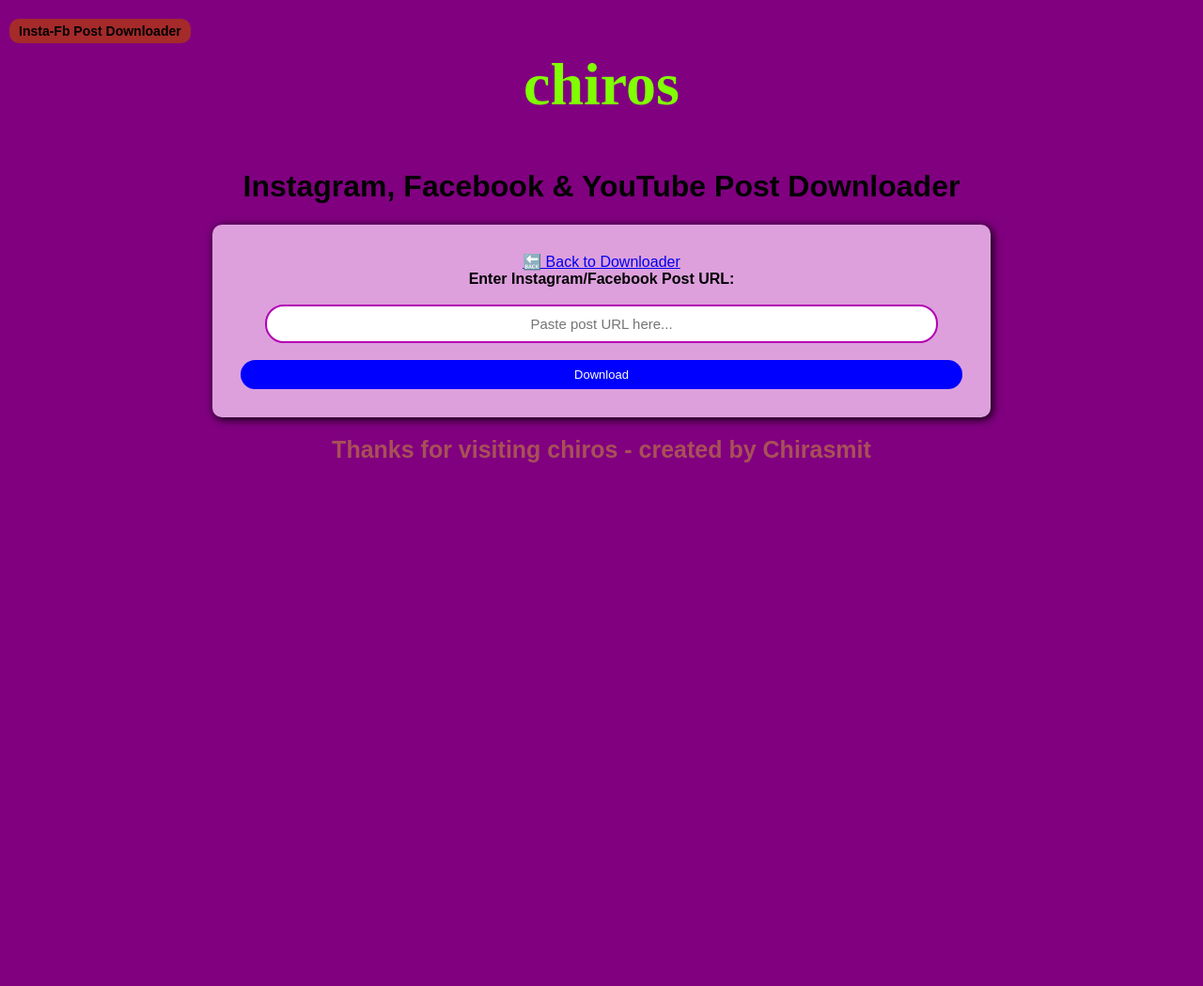
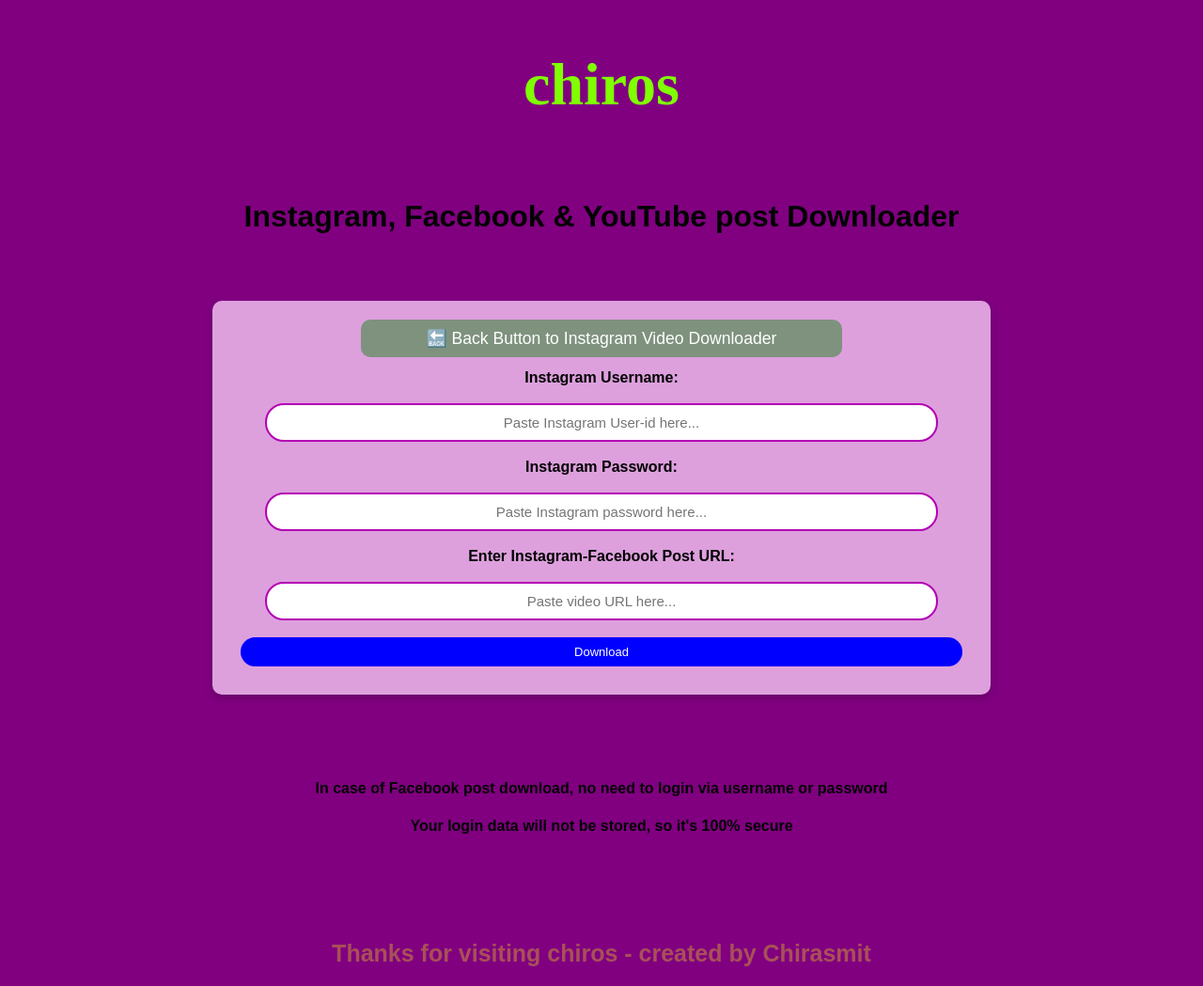
Before and after one commit to chirasmit23/c, a Flask app: page /instagram in a window 1280 px wide. Shown: the whole page at 94% size. Before the commit the page ends 492 px from the top, so only its background shows below. Run offline with Flask 3, Linux system fonts and the light colour scheme.

Commit message:
Update instagram_downloader.html

```diff
--- a/templates/instagram_downloader.html
+++ b/templates/instagram_downloader.html
@@ -1,6 +1,7 @@
 <!DOCTYPE html>
 <html lang="en">
 <head>
+
     <meta charset="UTF-8">
     <meta name="viewport" content="width=device-width, initial-scale=1.0">
     <title>Chiros-All Video Downloader</title>
@@ -34,28 +35,74 @@
             color: black;
         }
     </style>
-</head>
+
 <body>
     <nav>
         <button id="postDownloaderButton">Insta-Fb Post Downloader</button>
     </nav>
-    <div class="container mt-5">
-        <h2 class="chiros-style">chiros</h2>
-        <h1 class="text-center">Instagram, Facebook & YouTube Post Downloader</h1>
-        <div class="card p-4 shadow custom-card">
-            <a href="/" class="btn btn-secondary mb-3 no-underline">🔙 Back to Downloader</a>
-            <form method="POST">
-                <label for="url">Enter Instagram/Facebook Post URL:</label>
-                <input type="text" id="url" name="url" required placeholder="Paste post URL here...">
-                <button type="submit" style="background-color: blue;">Download</button>
-            </form>
-        </div>
+    <div class="container">
+
     </div>
-    <h2 class="thank-you">Thanks for visiting chiros - created by Chirasmit</h2>
+
     <script>
         document.getElementById("postDownloaderButton").onclick = function() {
             window.location.href = "/instagram";
         };
     </script>
-</body>
-</html>
+
+<style>
+     #postDownloaderButton {
+            display: none;
+        }
+    .custom-card {
+        box-shadow: 0 4px 8px rgba(0, 0, 0, 0.2);
+        width: 80%;
+        margin: auto;
+    }
+    .no-underline {
+        text-decoration: none;
+    }
+    .btn-secondary {
+        background-color: rgba(0, 128, 0, 0.431);
+        font-size: 1.1em;
+        padding: 10px 70px;
+        border-radius: 10px;
+        color: white;
+    }
+    .btn-secondary:hover, .btn-secondary:focus, .btn-secondary:active {
+        background-color: rgba(0, 128, 0, 0.6);
+        color: white;
+    }
+</style>
+
+<div class="container mt-5">
+    <h2 class="chiros-style">chiros</h2>
+    <div style="height: 10px;"></div>
+    <h1 class="text-center">Instagram, Facebook & YouTube post Downloader</h1>
+    <div style="height: 50px;"></div>
+    <div class="card p-4 shadow custom-card">
+        <!-- 🔙 Back Button to Instagram Video Downloader -->
+        <a href="/" class="btn btn-secondary mb-3 no-underline">🔙 Back Button to Instagram Video Downloader</a>
+
+        <div style="height: 22px;"></div>
+        <form method="POST">
+            <label for="username">Instagram Username:</label>
+            <input type="text" id="username" name="username" required placeholder="Paste Instagram User-id here...">
+
+            <label for="password">Instagram Password:</label>
+            <input type="password" id="password" name="password" required placeholder="Paste Instagram password here...">
+
+            <label for="url">Enter Instagram-Facebook Post URL:</label>
+            <input type="text" id="url" name="url" required placeholder="Paste video URL here...">
+
+            <button type="submit" style="background-color: blue;">Download</button>
+        </form>
+    </div>
+</div>
+<div style="height: 70px;"></div> <!-- Adds 70px gap -->
+<h4 class="text-center">In case of Facebook post download, no need to login via username or password</h4>
+<h4 class="text-center">Your login data will not be stored, so it's 100% secure</h4>
+<div style="height: 70px;"></div>
+<h2 class="thank-you">Thanks for visiting chiros - created by Chirasmit</h2>
+    </body>
+</head>
```
